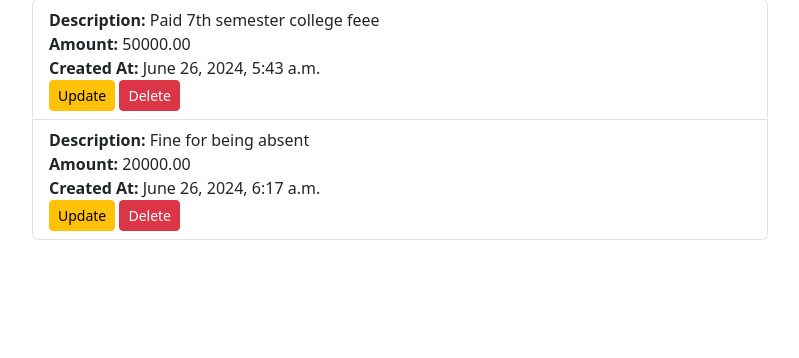
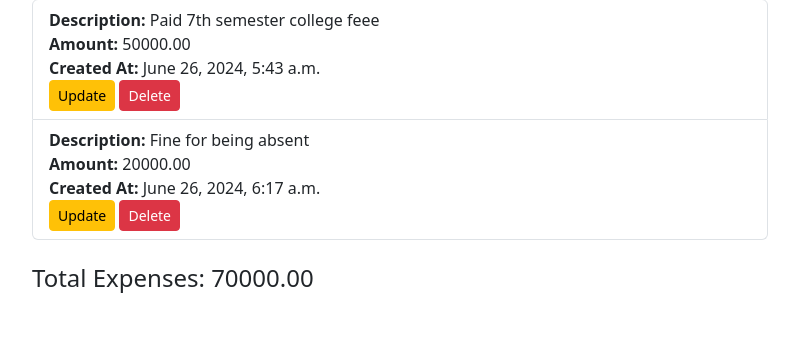
Before and after one commit to NIshchal-createor/Expense_Tracker-CRUD-, a Django app: a page that uses expense/templates/expense/list.html in a window 1280 px wide. Shown: the part 165-523 px from the top of the page, without its empty margins (240-1039 px from the left). Run offline with Django 5.2, Linux system fonts and the light colour scheme; data comes from the database, SQL or seed files in the repository; both versions use the stored data as it was after the commit.

Commit message:
Added feature of displaying total at the expense side

```diff
--- a/expense/templates/expense/list.html
+++ b/expense/templates/expense/list.html
@@ -7,15 +7,15 @@
   <div class="row justify-content-center">
     <div class="col-md-8">
       <h2 class="mb-4">List of Expenses</h2>
-      <div class = "d-flex justify-content-between">
-      <a href="{% url "expenses:add" category.slug %}" class="btn btn-primary mb-3">Add Expenses</a>
-      <a href="{% url "category:list" %}" class="btn btn-primary mb-3">Categories</a>
+      <div class="d-flex justify-content-between">
+        <a href="{% url "expenses:add" category.slug %}" class="btn btn-primary mb-3">Add Expenses</a>
+        <a href="{% url "category:list" %}" class="btn btn-primary mb-3">Categories</a>
       </div>
       <ul class="list-group">
         {% for expense in expenses %}
           <li class="list-group-item">
             <strong>Description:</strong> {{ expense.description }}<br>
-            <strong>Amount:</strong> {{ expense.amount }}<br>
+            <strong>Amount:</strong> <span class="expense-amount">{{ expense.amount }}</span><br>
             <strong>Created At:</strong> {{ expense.created_at }}<br>
             <a href="{% url 'expenses:update' expense.pk %}" class="btn btn-sm btn-warning">Update</a>
             <form action="{% url 'expenses:delete' expense.pk %}" method="post" style="display: inline;">
@@ -27,7 +27,20 @@
           <li class="list-group-item">No expenses found.</li>
         {% endfor %}
       </ul>
+      <div class="mt-4">
+        <h4>Total Expenses: <span id="total-expenses">0</span></h4>
+      </div>
     </div>
   </div>
 </div>
+
+<script>
+  document.addEventListener("DOMContentLoaded", function() {
+    let total = 0;
+    document.querySelectorAll('.expense-amount').forEach(function(element) {
+      total += parseFloat(element.textContent) || 0;
+    });
+    document.getElementById('total-expenses').textContent = total.toFixed(2);
+  });
+</script>
 {% endblock %}
--- a/expense/urls.py
+++ b/expense/urls.py
@@ -8,5 +8,4 @@ urlpatterns = [
     path("add/<slug:slug>", CreateExpense.as_view(), name='add'),
     path("delete/<int:pk>", DeleteExpenses.as_view(), name='delete'),
     path('update/<int:pk>', UpdateCategory.as_view(), name='update'),
-    # path('delete/<slug:slug>', DeleteCategory.as_view(), name='delete')
 ]
```
Also changed, not shown: db.sqlite3.
